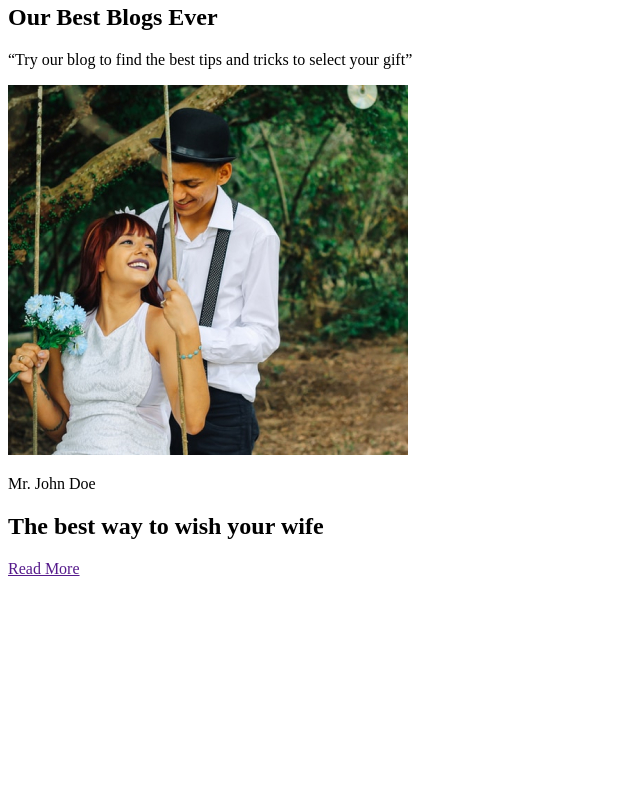
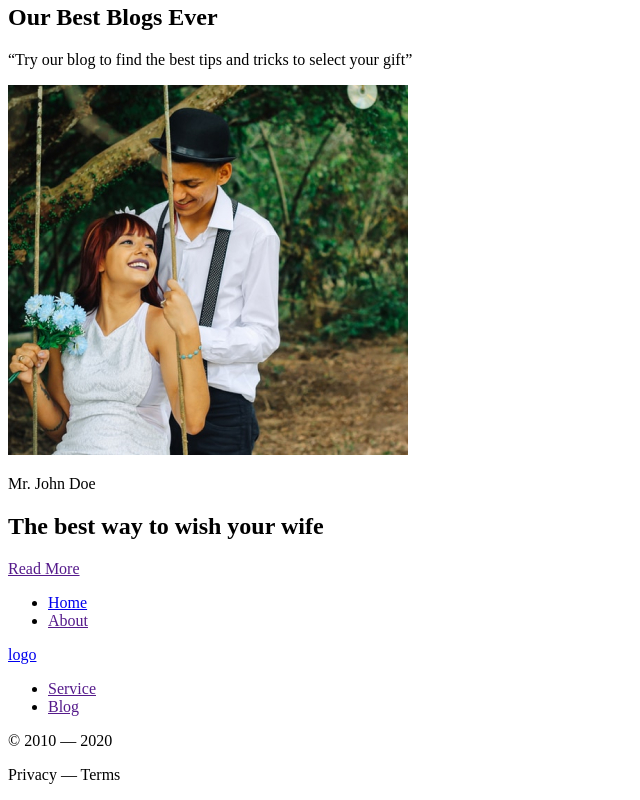
Before and after one commit to AlexTkachenkoFullstack/team-work, a plain HTML site: page index.html in a window 1280 px wide. Shown: the part 3401-4201 px from the top of the page, without its empty margins (0-640 px from the left). Before the commit the page ends 3987 px from the top, so only its background shows below. Drawn offline with Linux system fonts and the light colour scheme.

Commit message:
add footer

```diff
--- a/index.html
+++ b/index.html
@@ -86,5 +86,21 @@
         </article>
       </section>
           </main>
+  <footer>
+    <nav>
+      <ul>
+        <li><a href="./index.html">Home</a></li>
+        <li><a href="">About</a></li>
+      </ul>
+      <a href="./index.html">logo</a>
+            <ul>
+              <li><a href="">Service</a></li>
+              <li><a href="">Blog</a></li>
+            </ul>
+          <p> &copy; 2010 — 2020</p>
+          <p>Privacy — Terms</p>
+
+    </nav>
+  </footer>
   </body>
 </html>
```
